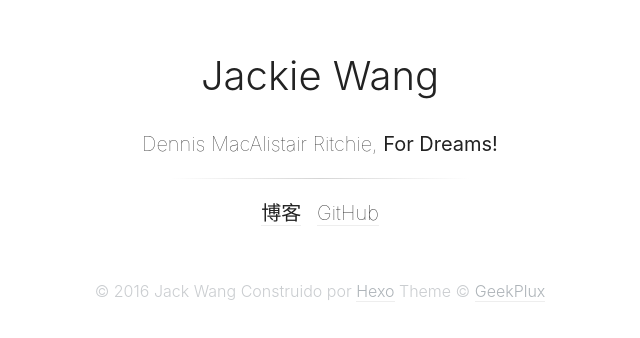
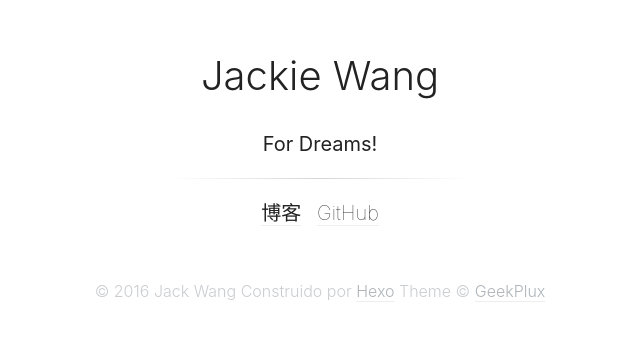
Before and after one commit to wangjiangchuan/wangjiangchuan.github.io, a plain HTML site: page index.html in a window 1280 px wide. Shown: the part 106-444 px from the top of the page, without its empty margins (320-960 px from the left). Drawn offline with nearby package versions, Linux system fonts and the light colour scheme.

Commit message:
Update index.html

```diff
--- a/index.html
+++ b/index.html
@@ -30,7 +30,7 @@
     <div class="profile">
       <h1 class="nickname">Jackie Wang</h1>
       <div class="description">
-        <p><p>Dennis MacAlistair Ritchie, <strong>For Dreams!</strong></p>
+        <p><strong>For Dreams!</strong></p>
 </p>
       </div>
     </div>
```
